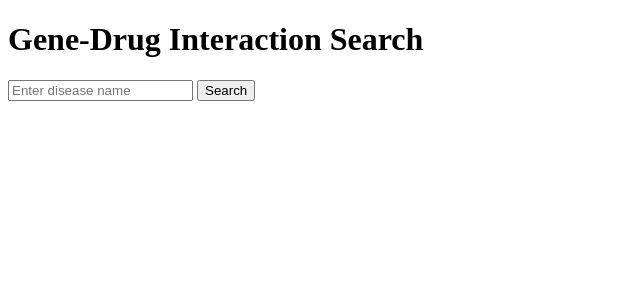
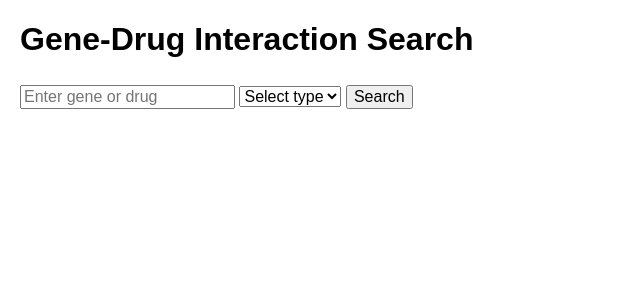
Before and after one commit to thanhdathuynh/DGIT, a Flask app: page / in a window 1280 px wide. Shown: the top 300 px of the page, without its empty margins (0-640 px from the left). Run offline with Flask 3, Linux system fonts and the light colour scheme.

Commit message:
Updated index html to test search type dropdown

```diff
--- a/app.py
+++ b/app.py
@@ -17,7 +17,7 @@ def index():
             error = "Please select a type and enter a query."
         elif search_type not in ['gene', 'drug']:
             error = "Type must be 'gene' or 'drug'."
-        else:
+        else:  #search interaction by gene
             if search_type == 'gene':
                 query = """
                 query($names: [String!]!) {
@@ -48,7 +48,7 @@ def index():
                   }
                 }
                 """
-            else:  # drug
+            else:  # search interaction by drug
                 query = """
                 query($names: [String!]!) {
                   drugs(names: $names) {
--- a/templates/index.html
+++ b/templates/index.html
@@ -1,13 +1,35 @@
 <!DOCTYPE html>
 <html>
 <head>
-    <title>Gene-Drug Tool</title>
+  <!--test-->
+    <title>DGIdb Search</title>
+    <style>
+        body { font-family: Arial, sans-serif; margin: 20px; }
+        select, input, button { font-size: 16px; margin: 5px 0; }
+        pre { background: #f4f4f4; padding: 10px; }
+        .error { color: red; }
+    </style>
 </head>
 <body>
     <h1>Gene-Drug Interaction Search</h1>
-    <form method="POST">
-        <input type="text", name="disease", placeholder="Enter disease name" required>
-        <input type="submit", value="Search">
+
+    {% if error %}
+    <p class="error">{{ error }}</p>
+    {% endif %}
+
+    <form method="POST" action="/">
+        <input type="text" name="query" placeholder="Enter gene or drug" required value="{{ request.form.get('query', '') }}">
+        <select name="type" required>
+            <option value="" disabled {% if not request.form.get('type') %}selected{% endif %}>Select type</option>
+            <option value="gene" {% if request.form.get('type') == 'gene' %}selected{% endif %}>Gene</option>
+            <option value="drug" {% if request.form.get('type') == 'drug' %}selected{% endif %}>Drug</option>
+        </select>
+        <button type="submit">Search</button>
     </form>
+
+    {% if results %}
+    <h2>Results</h2>
+    <pre>{{ results | tojson(indent=2) }}</pre>
+    {% endif %}
 </body>
 </html>
```
